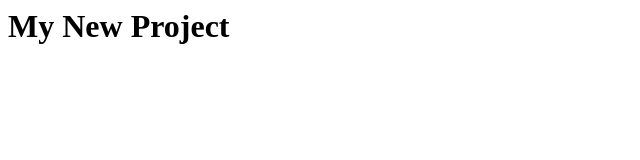
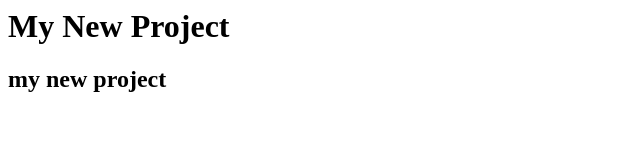
Before and after one commit to al-i-a/mynewproject, a plain HTML site: page Index.html in a window 1280 px wide. Shown: the whole page, without its empty margins (0-640 px from the left). Drawn offline with Linux system fonts and the light colour scheme.

Commit message:
change in html file

```diff
--- a/Index.html
+++ b/Index.html
@@ -1 +1,2 @@
 <h1>My New Project</h1>
+<h2>my new project</h2>
```
